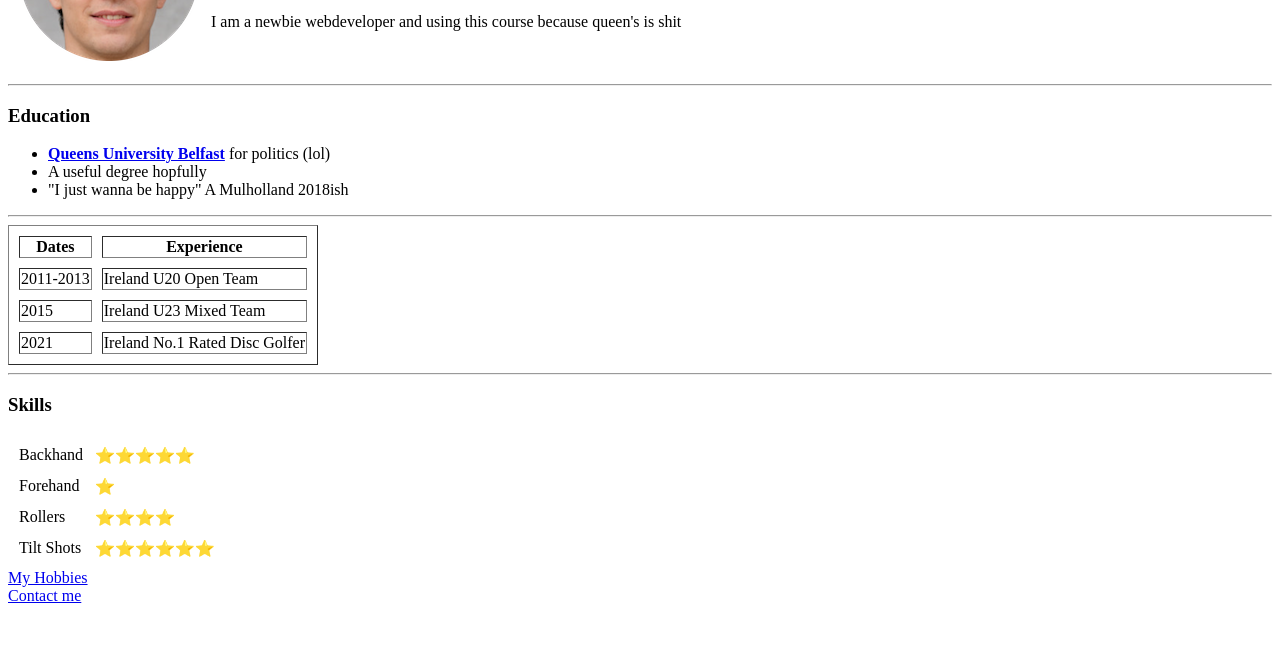
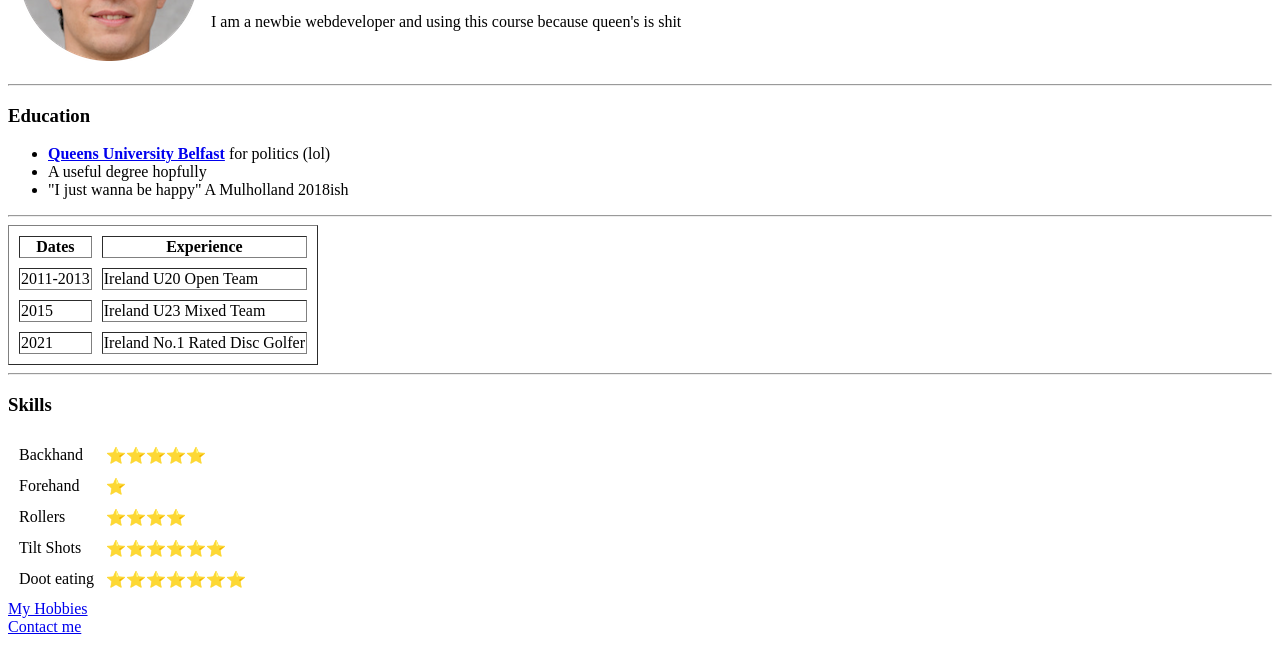
Before and after one commit to bmatthews939/cv, a plain HTML site: page index.html in a window 1280 px wide. Shown: the part 138-800 px from the top of the page. Drawn offline with Linux system fonts and the light colour scheme.

Commit message:
Update index.html

```diff
--- a/index.html
+++ b/index.html
@@ -15,6 +15,7 @@
             <td>
                 <h1>Ben Matthews</h1>
                 <p><em>Wanna be frisbee thrower</em></p>
+
 
                 <p>I am a newbie webdeveloper and using this
                     course because queen's is shit</p>
@@ -85,6 +86,10 @@
                         <td>Tilt Shots</td>
                         <td>⭐⭐⭐⭐⭐⭐</td>
                     </tr>
+                     <tr>
+                        <td>Doot eating</td>
+                        <td>⭐⭐⭐⭐⭐⭐⭐</td>
+                    </tr>
 
                 </table>
 
```
